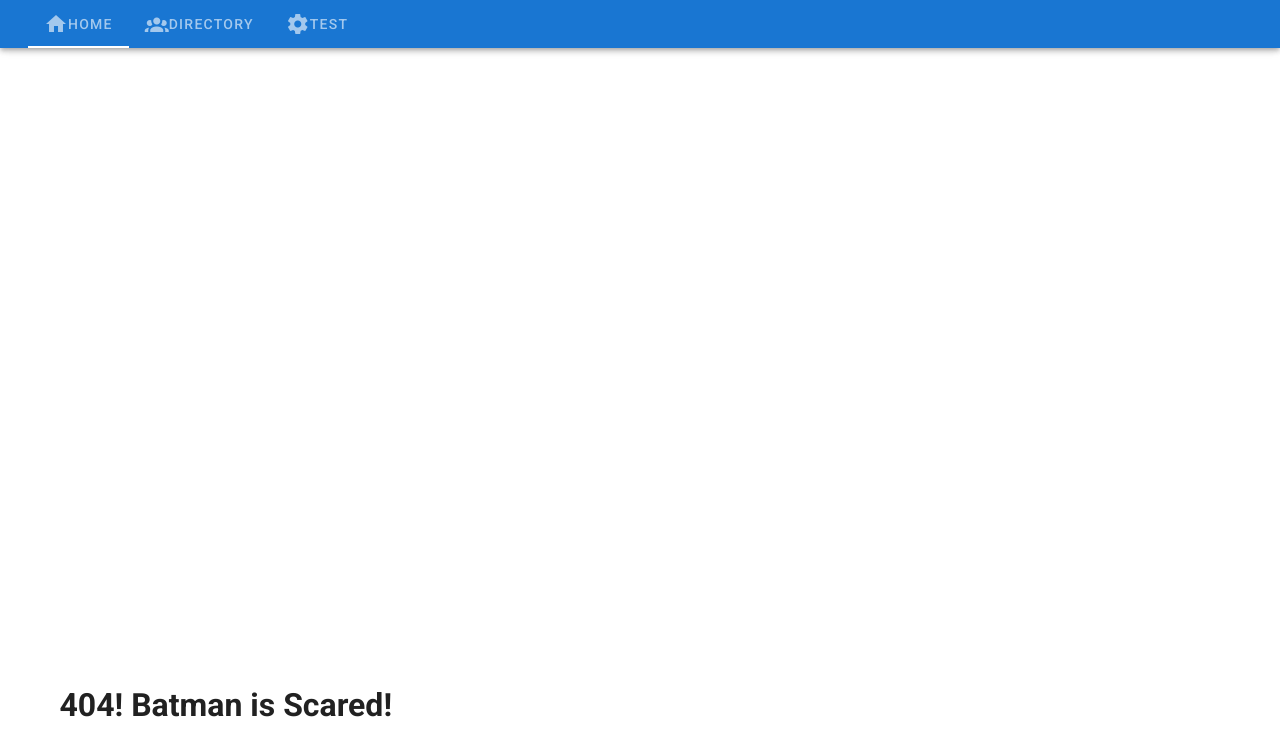
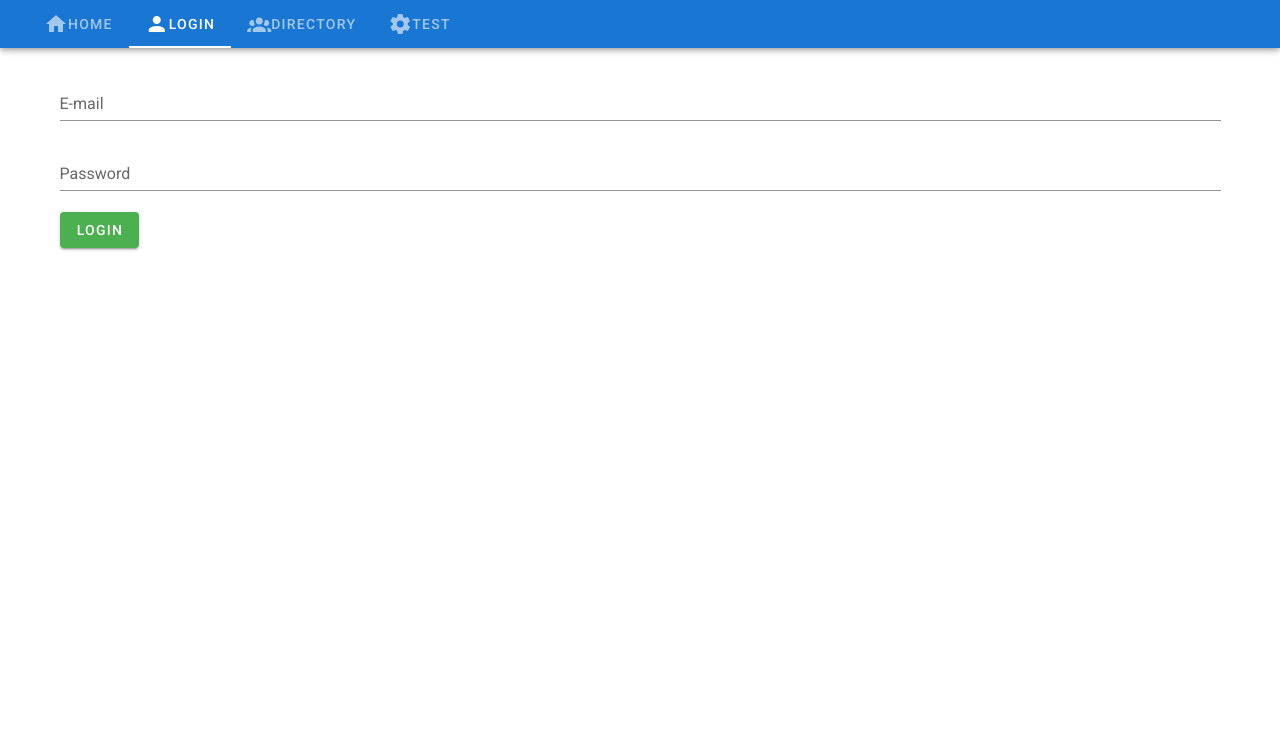
Before and after one commit to ryanburnett1/SEV-front-end, a Vue app: page /login in a window 1280 px wide. Before the commit this address had no page. Shown: the top 756 px of the page. Built offline with nearby package versions, Linux system fonts and the light colour scheme.

Commit message:
Started Login and Account State Management

```diff
--- a/src/router/index.js
+++ b/src/router/index.js
@@ -15,6 +15,17 @@ const routes = [
 			icon: "mdi-home", // icon to display in menus
 			role: "", // used to check user roles (admin, member, etc)
 		},
+	},
+	{
+		path: "/login",
+		name: "Login",
+		meta: {
+			hide: false,
+			requiresAuth: false,
+			icon: "mdi-account",
+			role: "",
+		},
+		component: () => import(/* webpackChunkName: "home" */ "@/views/Login.vue")
 	},
 	// {
 	// 	path: "/about",
@@ -40,7 +51,7 @@ const routes = [
 			icon: "mdi-account-group",
 			role: "",
 		},
-		component: () => import(/* webpackChunkName: "" */ "@/views/Directory.vue"),
+		component: () => import(/* webpackChunkName: "home" */ "@/views/Directory.vue"),
 	},
 	{
 		path: "/member-view/:id",
@@ -67,7 +78,7 @@ const routes = [
 	},
 	{
 		path: '*',
-		component: () => import(/* webpackChunkName: "" */ "@/views/404.vue"),
+		component: () => import(/* webpackChunkName: "home" */ "@/views/404.vue"),
 		name: "404",
 		meta: {
 			hide: true,
--- /dev/null
+++ b/src/store/account.module.js
@@ -0,0 +1,55 @@
+// import service helper here for REST calls
+import { router } from "@/router/index.js";
+
+const state = {
+    isLogin: false,
+    token: null,
+    user: null,
+};
+
+const actions = {
+    login({ commit }, { uesrname, password }) {
+        commit('loginRequest', { uesrname })
+
+        console.log("test")
+
+        let result = password //change to axios request Login(username, password)
+        if (result) {
+            commit('loginSuccess');
+            console.log('login successful')
+            router.push("/")
+        }
+
+    },
+    logout({ commit }) {
+        commit('resetState')
+        router.push('/')
+    },
+    clearState({ commit }) {
+        commit('resetState');
+    }
+}
+
+const mutations = {
+    resetState(state) {
+        state.isLogin = false;
+        state.token = null;
+        state.user = null;
+    },
+    loginRequest(state, user) {
+        state.isLogin = true;
+        state.token = null;
+        state.user = user;
+    },
+    loginFailure(state) {
+        state.isLogin = false;
+    }
+}
+
+
+export const account = {
+    namespaced: true,
+    state,
+    actions,
+    mutations,
+};
--- a/src/store/index.js
+++ b/src/store/index.js
@@ -1,5 +1,7 @@
 import Vue from "vue";
 import Vuex from "vuex";
+
+import { account } from "./account.module";
 
 Vue.use(Vuex);
 
@@ -7,5 +9,7 @@ export default new Vuex.Store({
   state: {},
   mutations: {},
   actions: {},
-  modules: {}
+  modules: {
+    account,
+  }
 });
--- /dev/null
+++ b/src/views/Login.vue
@@ -0,0 +1,55 @@
+<template>
+	<v-container>
+		<v-form ref="form" v-model="valid" lazy-validation>
+			<v-text-field
+				v-model="user.email"
+				:rules="emailRules"
+				label="E-mail"
+				type="email"
+				required
+			></v-text-field>
+			<v-text-field
+				v-model="user.password"
+				label="Password"
+				required
+				type="password"
+			></v-text-field>
+
+			<v-btn
+				:disabled="!valid"
+				color="success"
+				@click="login(user.email, user.password)"
+				>Login</v-btn
+			>
+		</v-form>
+	</v-container>
+</template>
+
+<script>
+import { mapActions } from "vuex";
+
+export default {
+	data() {
+		return {
+			user: {
+				email: "",
+				password: "",
+			},
+			emailRules: [
+				(v) => !!v || "Email is required",
+				(v) =>
+					/.+@.+\..+/.test(v) || "Email invalid, Try: emailName@provider.com",
+			],
+			valid: false,
+		};
+	},
+	methods: {
+		...mapActions("account", {
+			login: "login",
+		}),
+	},
+};
+</script>
+
+<style>
+</style>
```
